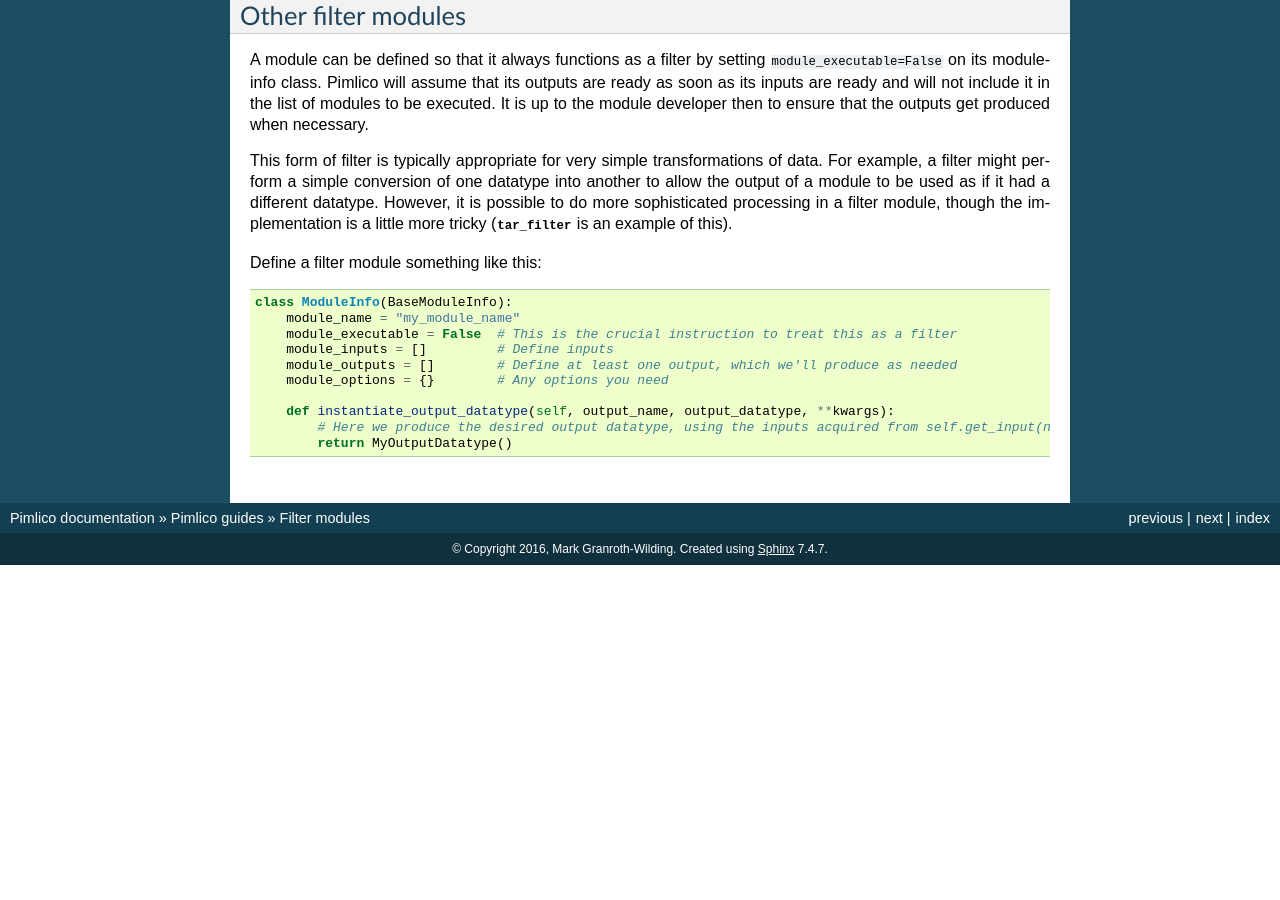
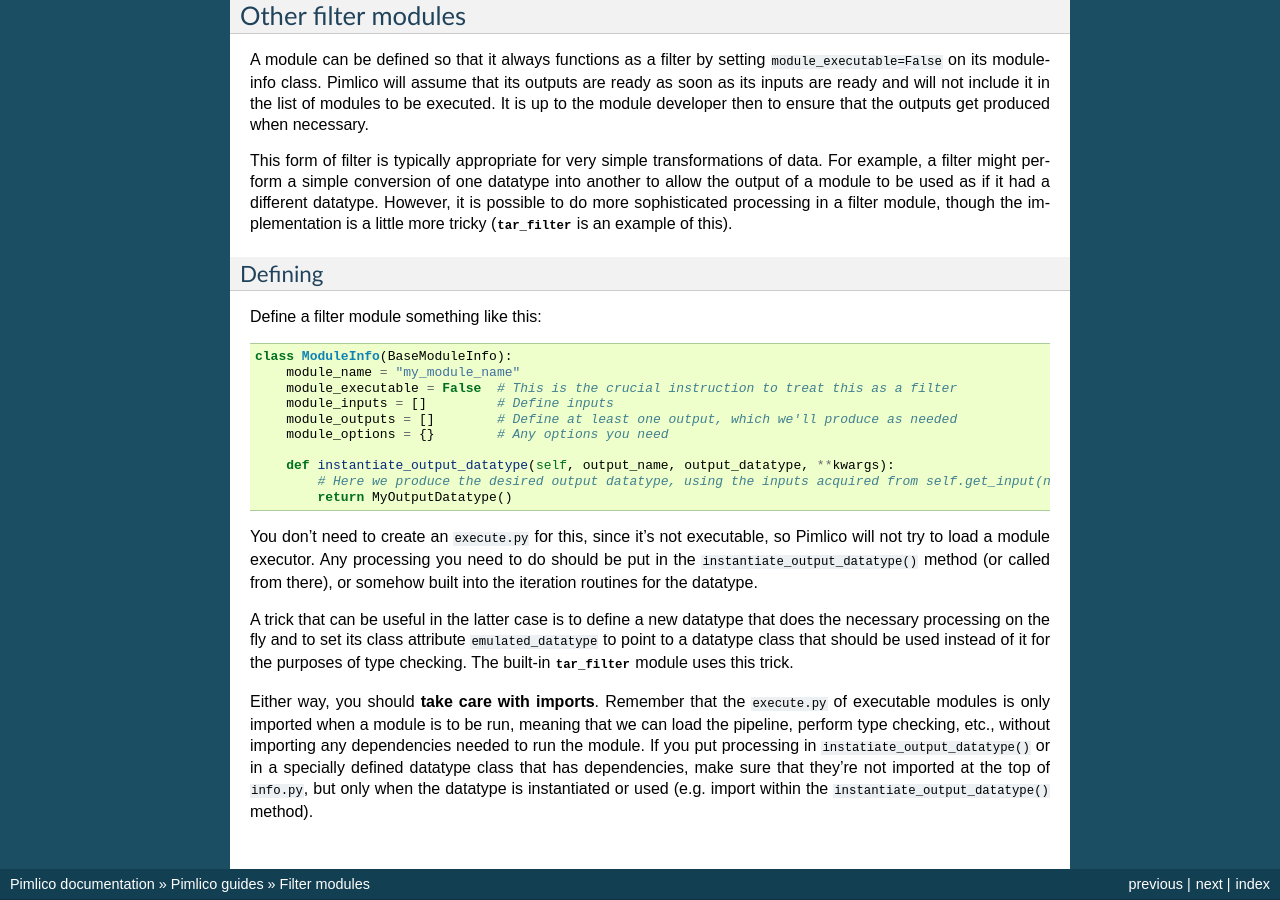
Before and after one commit to markgw/pimlico, a Sphinx documentation site: the page built from docs/guides/filters.rst, in a window 1280 px wide and 900 px high, scrolled down 547 px. Built offline with Sphinx 7.4.7, drawn with Linux system fonts in a browser that asks for light colours; formulas are drawn with MathJax 3; the version number could not be read and is left out; before the commit the page ends 1112 px from its top, so only the background shows below that.

Commit message:
Finished writing filters doc

```diff
--- a/docs/guides/filters.rst
+++ b/docs/guides/filters.rst
@@ -39,6 +39,9 @@ had a different datatype. However, it is possible to do more sophisticated proce
 the implementation is a little more tricky (:mod:`tar_filter <pimlico.modules.corpora.tar_filter>` is an example
 of this).
 
+Defining
+--------
+
 Define a filter module something like this:
 
 .. code-block:: py
@@ -53,3 +56,19 @@ Define a filter module something like this:
        def instantiate_output_datatype(self, output_name, output_datatype, **kwargs):
            # Here we produce the desired output datatype, using the inputs acquired from self.get_input(name)
            return MyOutputDatatype()
+
+You don't need to create an ``execute.py`` for this, since it's not executable, so Pimlico will not try to load
+a module executor. Any processing you need to do should be put in the ``instantiate_output_datatype()`` method
+(or called from there), or somehow built into the iteration routines for the datatype.
+
+A trick that can be useful in the latter case is to define a new datatype that does the necessary processing on
+the fly and to set its class attribute ``emulated_datatype`` to point to a datatype class that should be used
+instead of it for the purposes of type checking. The built-in :mod:`tar_filter <pimlico.modules.corpora.tar_filter>`
+module uses this trick.
+
+Either way, you should **take care with imports**.
+Remember that the ``execute.py`` of executable modules is only imported
+when a module is to be run, meaning that we can load the pipeline, perform type checking, etc., without importing
+any dependencies needed to run the module. If you put processing in ``instatiate_output_datatype()`` or in a
+specially defined datatype class that has dependencies, make sure that they're not imported at the top of ``info.py``,
+but only when the datatype is instantiated or used (e.g. import within the ``instantiate_output_datatype()`` method).
```
